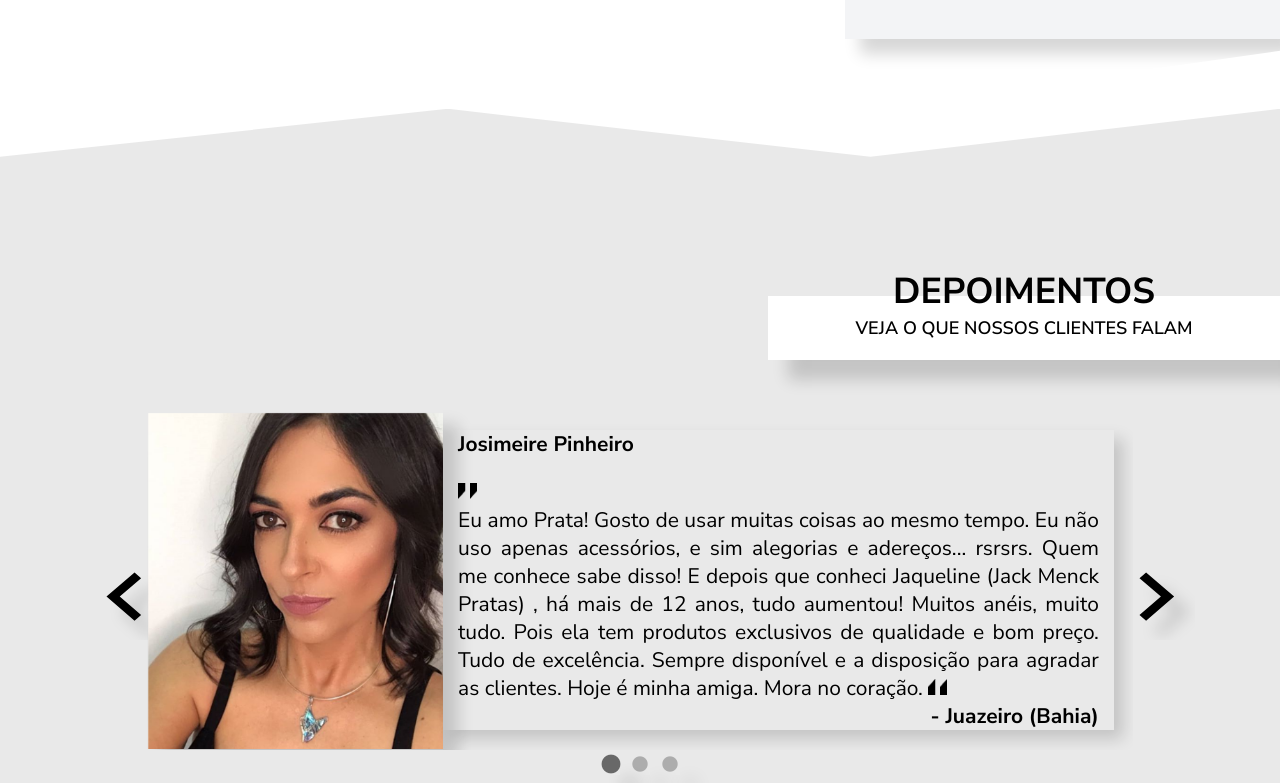
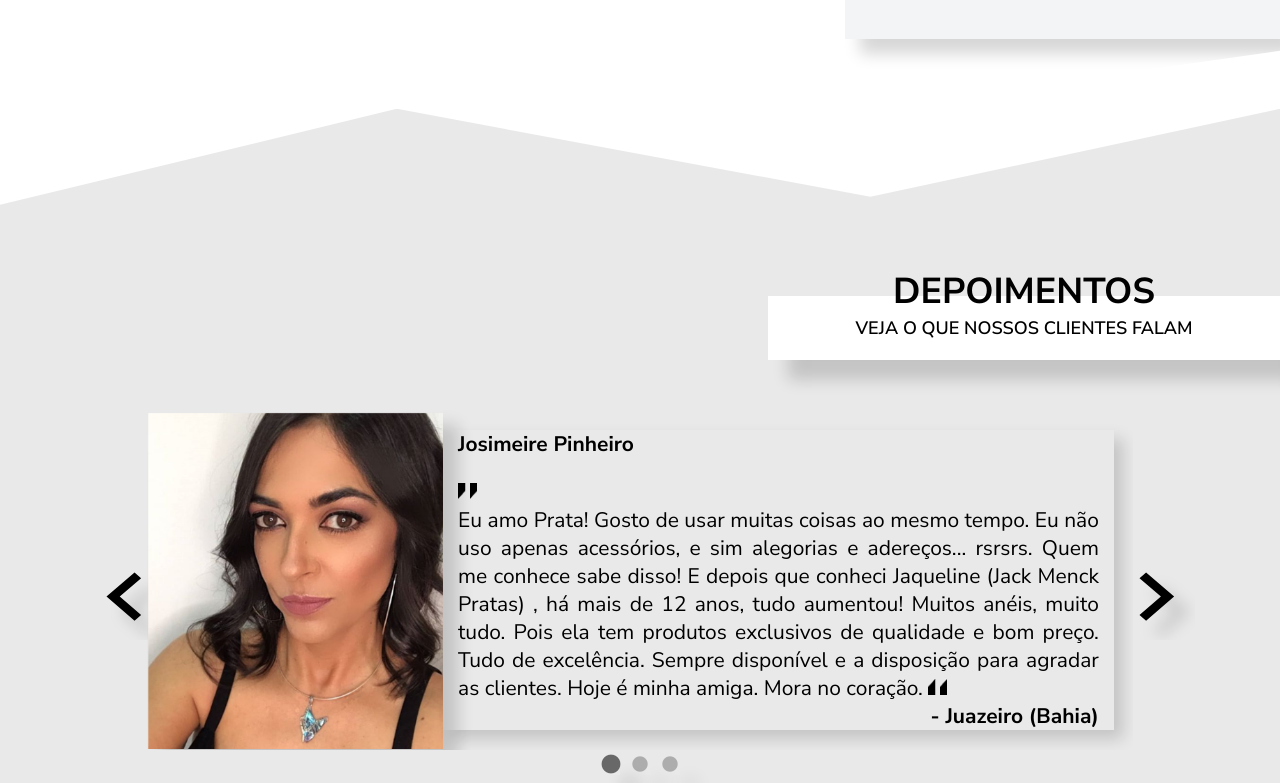
Before and after one commit to citi-onboarding/Pratas-onepage, a React (Create React App) app in the folder client/: page / in a window 1280 px wide. Shown: the part 2037-2820 px from the top of the page. Built offline with nearby package versions, Linux system fonts and the light colour scheme; no server answers.

Commit message:
Changed Cliph-path of Testimonial Section

```diff
--- a/client/src/components/Testimonials/Testimonials.css
+++ b/client/src/components/Testimonials/Testimonials.css
@@ -24,7 +24,8 @@ html {
     background-color: #e9e9e9;
     /*clip-path: polygon(100% 100%, 52% 100%, 23% 92%, 0 100%, 0 9%, 25% 0, 64% 7%, 100% 0);*/
     /* clip-path: polygon(100% 100%, 99% 1%, 1% 1%, 0 92%, 24% 100%, 52% 92%); */
-    clip-path: polygon(100% 100%, 100% 0, 68% 6%, 35% 0, 0 6%, 0 60%, 0 91%, 18% 100%, 39% 91%, 57% 100%);
+    /* clip-path: polygon(100% 100%, 100% 0, 68% 6%, 35% 0, 0 6%, 0 60%, 0 91%, 18% 100%, 39% 91%, 57% 100%); */
+    clip-path: polygon(0 12%, 31% 0, 68% 11%, 100% 0, 100% 90%, 64% 100%, 28% 91%, 0 100%);
 }
 
 .testimonials-session-title {
```
